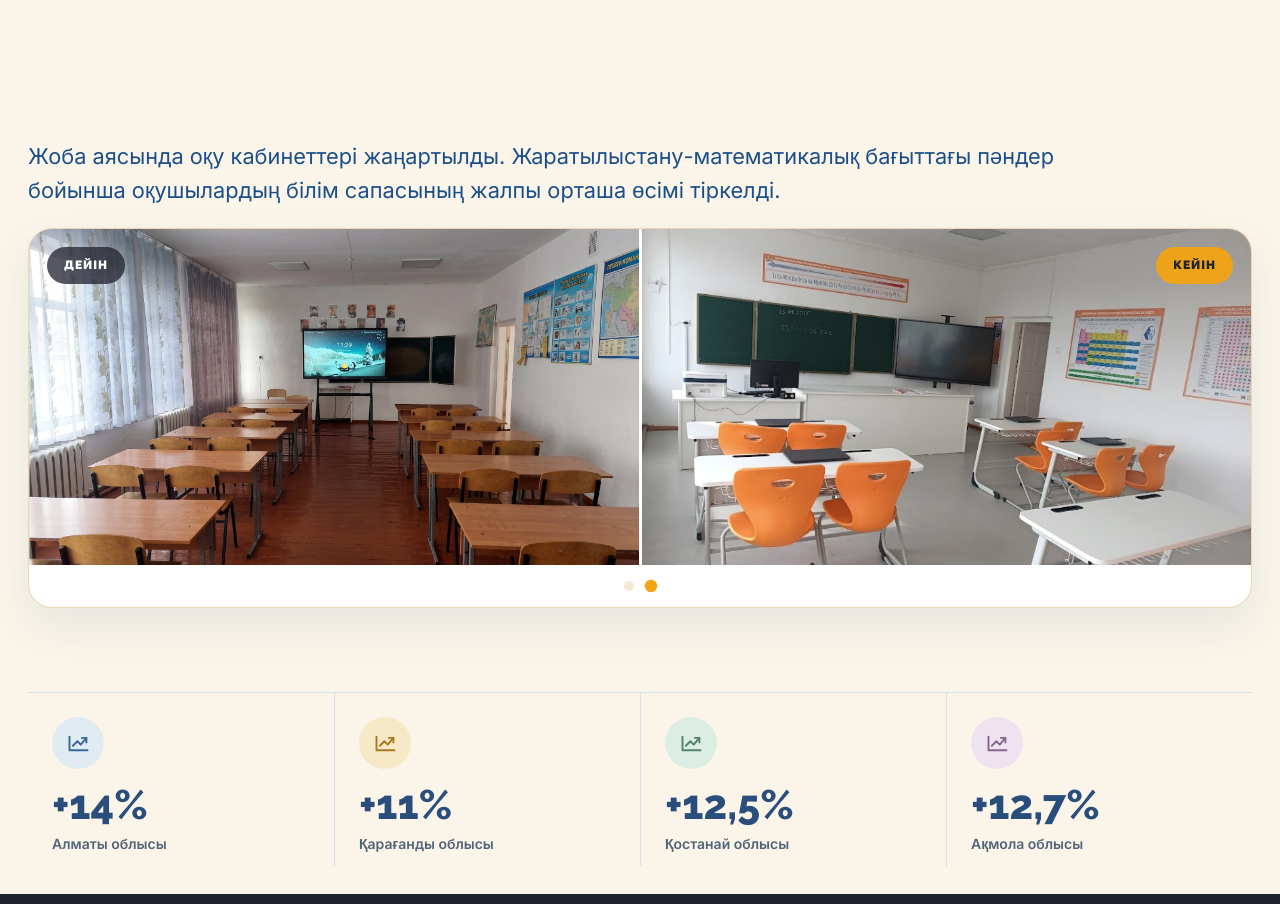
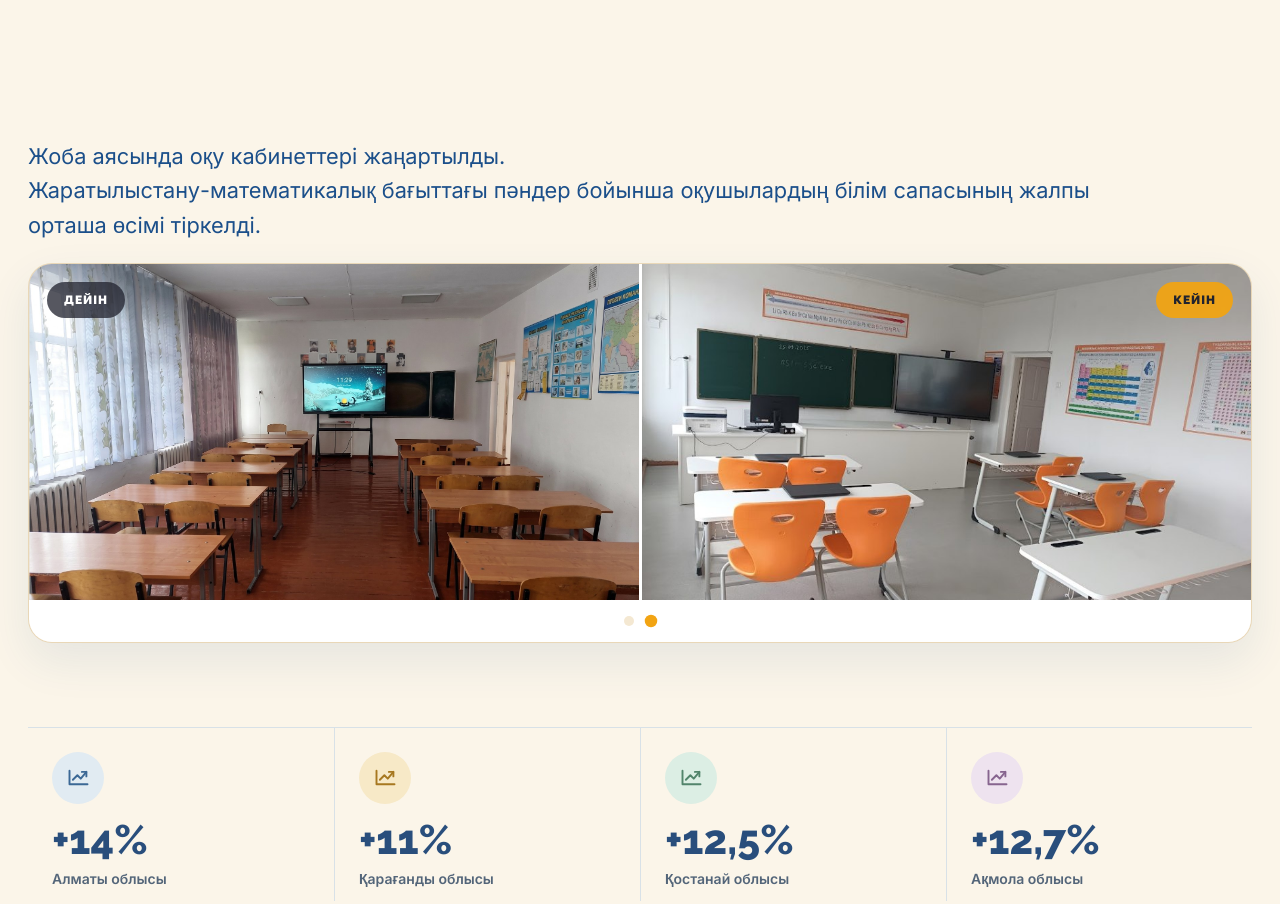
Before and after one commit to Eldar0904/Aul-Bilim, a plain HTML site: page index.html in a window 1280 px wide. Shown: the part 1720-2624 px from the top of the page. Drawn offline with Linux system fonts and the light colour scheme; no server answers.

Commit message:
Separate results explanation into lines

```diff
--- a/index.html
+++ b/index.html
@@ -100,7 +100,7 @@
 <div id="home-results" class="home-compare-standalone">
   <section class="results-compare">
     <div class="wrap">
-    <p class="results-shared-caption"><span lang="kk">Жоба аясында оқу кабинеттері жаңартылды. Жаратылыстану-математикалық бағыттағы пәндер бойынша оқушылардың білім сапасының жалпы орташа өсімі тіркелді.</span><span lang="ru">В рамках проекта обновлены учебные кабинеты. Зафиксирован общий средний прирост качества знаний учащихся по предметам естественно-математического направления.</span></p>
+    <p class="results-shared-caption"><span lang="kk">Жоба аясында оқу кабинеттері жаңартылды.<br>Жаратылыстану-математикалық бағыттағы пәндер бойынша оқушылардың білім сапасының жалпы орташа өсімі тіркелді.</span><span lang="ru">В рамках проекта обновлены учебные кабинеты.<br>Зафиксирован общий средний прирост качества знаний учащихся по предметам естественно-математического направления.</span></p>
       <div class="compare-shell" data-results-gallery>
         <div class="compare-window">
           <div class="compare-side">
```
